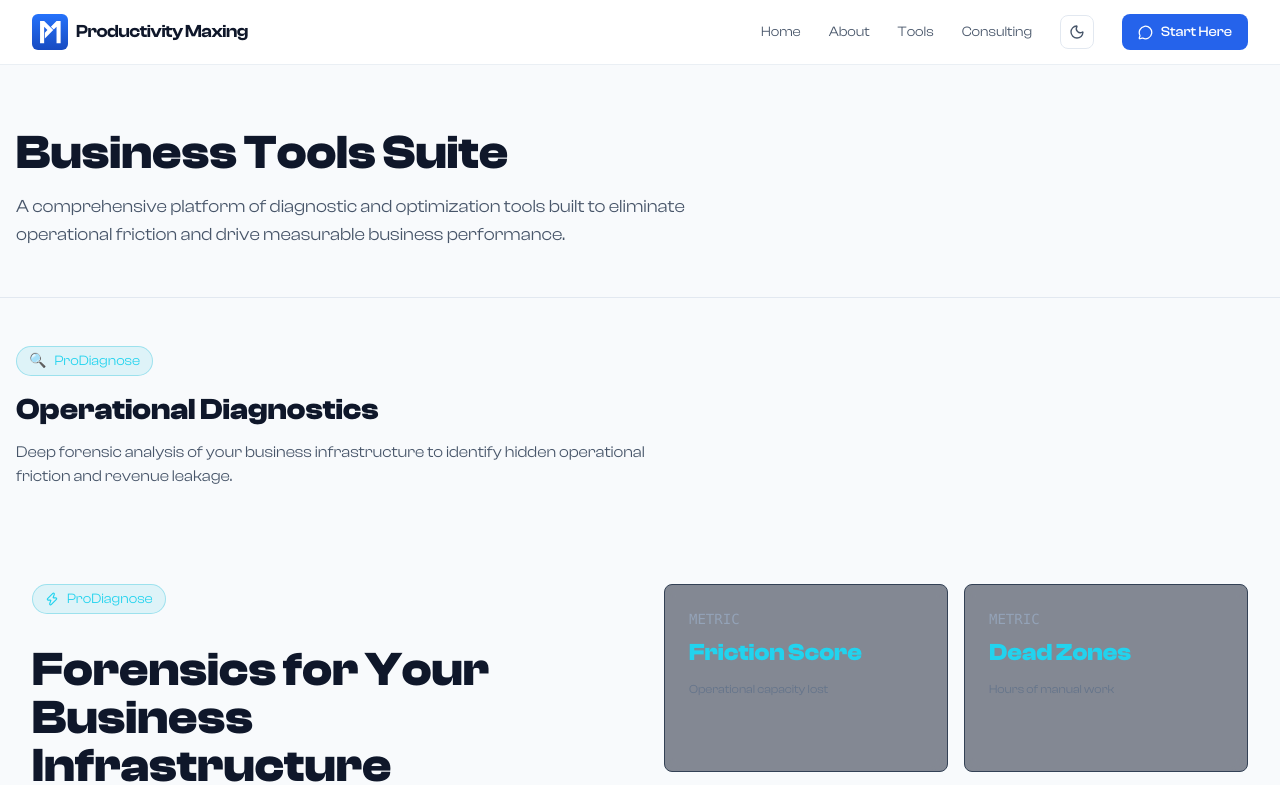
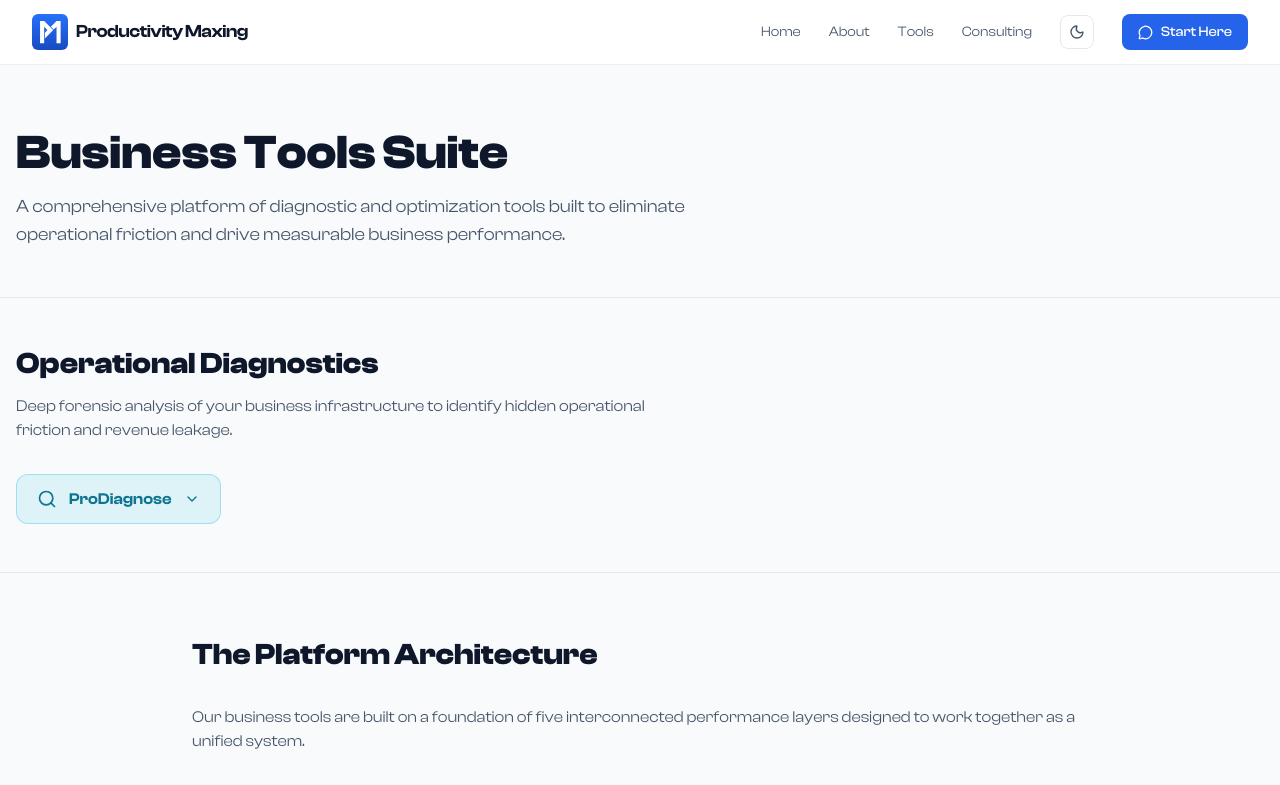
Before and after one commit to productivitymaxing/Productivity-Maxing, a Next.js app: page /business-tools in a window 1280 px wide. Shown: the top 785 px of the page. Built offline with nearby package versions, Linux system fonts and the light colour scheme.

Commit message:
Restructure ProDiagnose

```diff
--- a/src/app/business-tools/page.tsx
+++ b/src/app/business-tools/page.tsx
@@ -1,4 +1,4 @@
-import MaxAuditEngine from '@/components/MaxAuditEngine'
+import ProDiagnoseLauncher from '@/components/ProDiagnoseLauncher'
 
 export default function BusinessTools() {
   return (
@@ -15,17 +15,15 @@ export default function BusinessTools() {
 
       {/* ProDiagnose Section */}
       <section className="px-4 py-8 sm:py-12 border-b border-slate-200 dark:border-slate-800">
-        <div className="mx-auto max-w-7xl mb-8">
-          <div className="inline-flex items-center gap-2 rounded-full border border-cyan-500/30 bg-cyan-500/10 px-3 py-1 text-sm text-cyan-400">
-            <span>🔍</span>
-            ProDiagnose
+        <div className="mx-auto max-w-7xl">
+          <div className="mb-8">
+            <h2 className="text-2xl sm:text-3xl font-bold mb-3">Operational Diagnostics</h2>
+            <p className="text-slate-600 dark:text-slate-300 max-w-2xl">
+              Deep forensic analysis of your business infrastructure to identify hidden operational friction and revenue leakage.
+            </p>
           </div>
-          <h2 className="text-2xl sm:text-3xl font-bold mt-4 mb-3">Operational Diagnostics</h2>
-          <p className="text-slate-600 dark:text-slate-300 max-w-2xl">
-            Deep forensic analysis of your business infrastructure to identify hidden operational friction and revenue leakage.
-          </p>
+          <ProDiagnoseLauncher />
         </div>
-        <MaxAuditEngine />
       </section>
 
       {/* Additional Context */}
--- /dev/null
+++ b/src/components/ProDiagnoseLauncher.tsx
@@ -0,0 +1,59 @@
+'use client'
+
+import { useState } from 'react'
+import { ChevronDown, Search, Activity, ArrowRight } from 'lucide-react'
+import MaxAuditEngine from './MaxAuditEngine'
+
+export default function ProDiagnoseLauncher() {
+  const [expanded, setExpanded] = useState(false)
+  const [launched, setLaunched] = useState(false)
+
+  if (launched) {
+    return (
+      <div>
+        <button
+          onClick={() => setLaunched(false)}
+          className="mb-6 inline-flex items-center gap-2 text-sm text-slate-600 hover:text-slate-900 dark:text-slate-400 dark:hover:text-slate-100"
+        >
+          ← Back to ProDiagnose
+        </button>
+        <MaxAuditEngine />
+      </div>
+    )
+  }
+
+  return (
+    <div className="space-y-4">
+      <button
+        onClick={() => setExpanded(!expanded)}
+        className="inline-flex items-center gap-3 rounded-xl border border-cyan-500/30 bg-cyan-500/10 px-5 py-3 text-base font-semibold text-cyan-700 dark:text-cyan-300 hover:bg-cyan-500/20 transition"
+      >
+        <Search className="h-5 w-5" />
+        ProDiagnose
+        <ChevronDown className={`h-4 w-4 transition-transform ${expanded ? 'rotate-180' : ''}`} />
+      </button>
+
+      {expanded && (
+        <div className="mt-4 max-w-xl">
+          <button
+            onClick={() => setLaunched(true)}
+            className="group w-full flex items-center justify-between gap-4 rounded-xl border border-slate-200 bg-white p-5 text-left transition hover:border-cyan-500/50 hover:shadow-md dark:border-slate-800 dark:bg-slate-900 dark:hover:border-cyan-500/50"
+          >
+            <div className="flex items-center gap-4">
+              <div className="flex h-10 w-10 items-center justify-center rounded-lg bg-cyan-500/10 text-cyan-600 dark:text-cyan-400">
+                <Activity className="h-5 w-5" />
+              </div>
+              <div>
+                <h3 className="font-bold text-base">AuditMax</h3>
+                <p className="text-sm text-slate-600 dark:text-slate-400">
+                  Launch the forensic audit engine
+                </p>
+              </div>
+            </div>
+            <ArrowRight className="h-5 w-5 text-slate-400 transition group-hover:translate-x-1 group-hover:text-cyan-500" />
+          </button>
+        </div>
+      )}
+    </div>
+  )
+}
```
